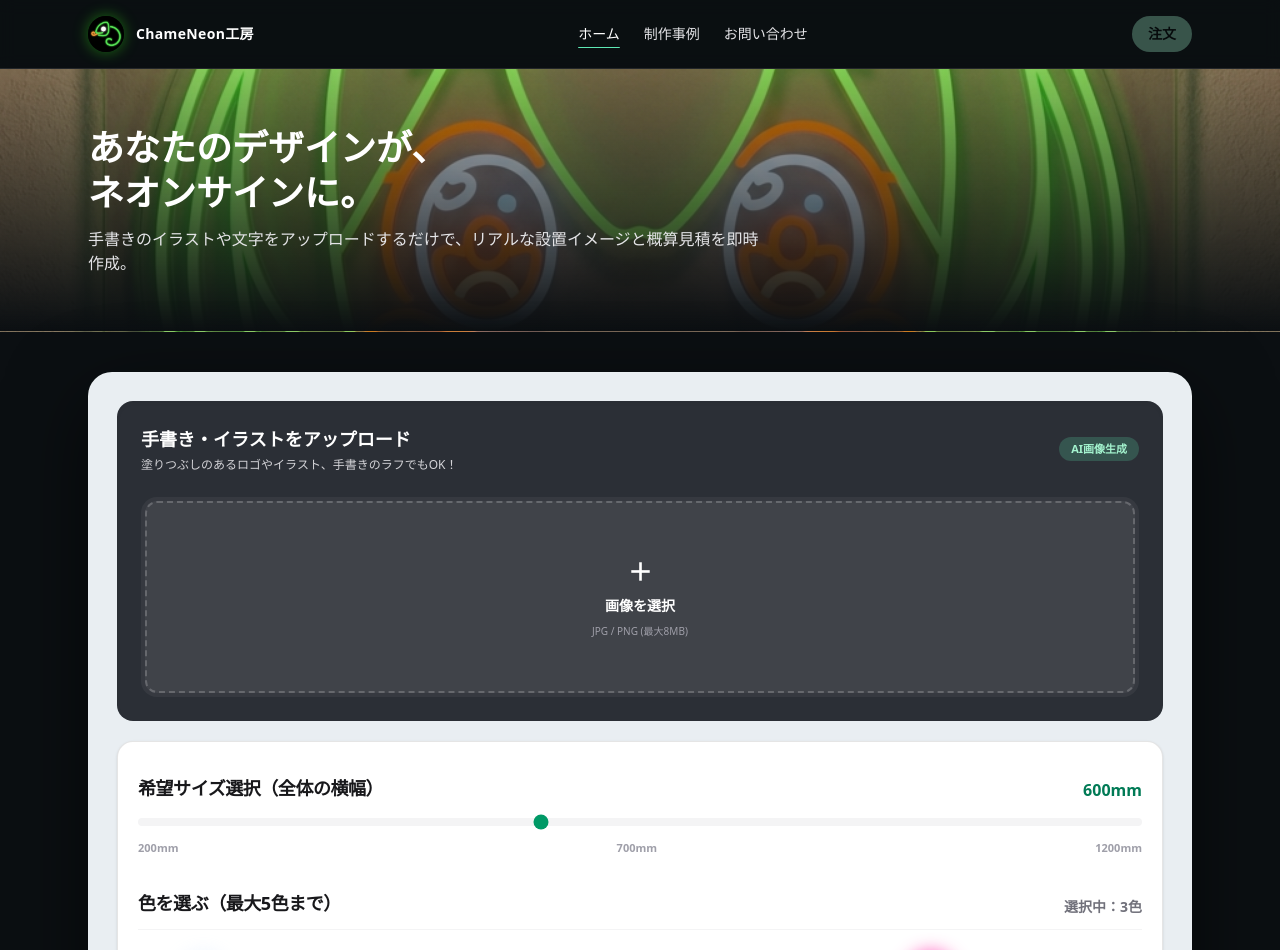
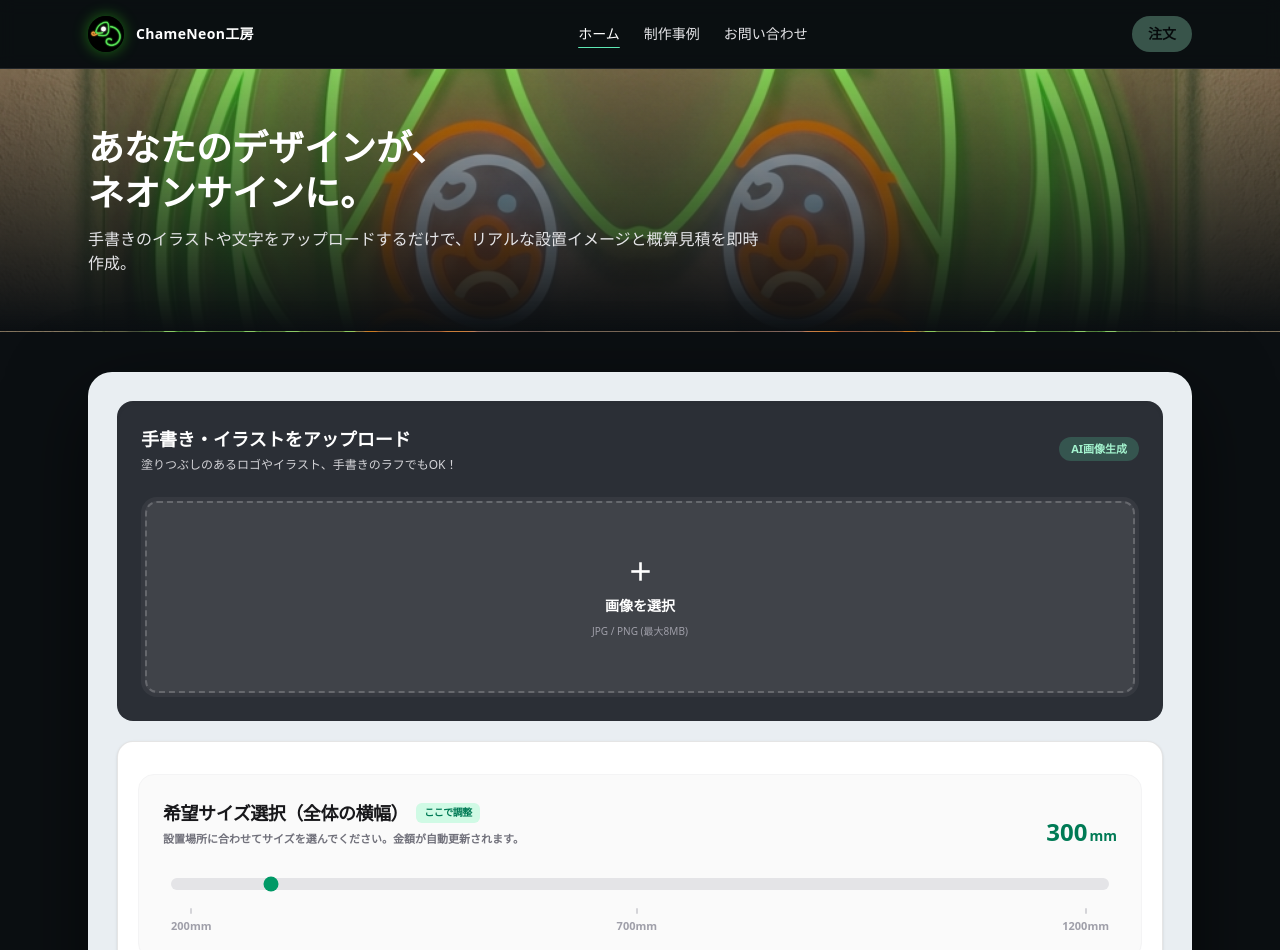
Before and after one commit to henoheno-mohe/ai-sign-generator, a Next.js app in the folder neon-sign-maker/: page / in a window 1280 px wide. Shown: the top 950 px of the page. Built offline with nearby package versions, Linux system fonts and the light colour scheme.

Commit message:
style: enhance size slider UI and update default width to 300mm

```diff
--- a/neon-sign-maker/src/app/studio/studio-client-v2.tsx
+++ b/neon-sign-maker/src/app/studio/studio-client-v2.tsx
@@ -13,7 +13,7 @@ import { getBaseItemUrl } from "@/lib/baseItems";
 
 export default function StudioClientV2() {
   const [sketchDataUrl, setSketchDataUrl] = React.useState<string | null>(null);
-  const [widthMm, setWidthMm] = React.useState<number>(600);
+  const [widthMm, setWidthMm] = React.useState<number>(300);
 
   const [selectedColors, setSelectedColors] = React.useState<NeonColor[]>([
     NEON_PALETTE_14[0],
@@ -304,13 +304,22 @@ export default function StudioClientV2() {
             <div className="mt-5 rounded-2xl border border-black/10 bg-white px-5 py-8 shadow-sm">
               <div className="space-y-8">
                 {/* Size slider */}
+                <div className="rounded-2xl bg-zinc-50 border border-zinc-100 p-6 transition-all hover:border-emerald-200">
+                  <div className="flex items-end justify-between gap-4">
                     <div>
-                  <div className="flex items-end justify-between gap-4">
-                    <p className="text-lg font-extrabold text-zinc-900 tracking-tight">希望サイズ選択（全体の横幅）</p>
-                    <p className="text-base font-bold text-emerald-700">{Math.round(widthMm)}mm</p>
+                      <p className="text-lg font-extrabold text-zinc-900 tracking-tight flex items-center gap-2">
+                        希望サイズ選択（全体の横幅）
+                        <span className="inline-block px-2 py-0.5 rounded-md bg-emerald-100 text-[10px] font-black text-emerald-700 animate-pulse">
+                          ここで調整
+                        </span>
+                      </p>
+                      <p className="mt-1 text-[11px] text-zinc-500 font-bold">設置場所に合わせてサイズを選んでください。金額が自動更新されます。</p>
                     </div>
+                    <p className="text-2xl font-black text-emerald-700 tabular-nums">{Math.round(widthMm)}<span className="text-sm ml-0.5">mm</span></p>
+                  </div>
+                  <div className="relative mt-6 px-2">
                     <input
-                    className="mt-4 w-full accent-emerald-600 h-2 bg-zinc-100 rounded-lg appearance-none cursor-pointer"
+                      className="w-full accent-emerald-600 h-3 bg-zinc-200 rounded-lg appearance-none cursor-pointer"
                       type="range"
                       min={200}
                       max={1200}
@@ -321,10 +330,20 @@ export default function StudioClientV2() {
                         setWidthMm(Number(e.target.value));
                       }}
                     />
-                  <div className="mt-2 flex justify-between text-[11px] text-zinc-400 font-bold">
-                    <span>200mm</span>
-                    <span>700mm</span>
-                    <span>1200mm</span>
+                    <div className="mt-3 flex justify-between text-[11px] text-zinc-400 font-bold">
+                      <span className="flex flex-col items-center gap-1">
+                        <span className="h-1.5 w-0.5 bg-zinc-300 rounded-full" />
+                        200mm
+                      </span>
+                      <span className="flex flex-col items-center gap-1">
+                        <span className="h-1.5 w-0.5 bg-zinc-300 rounded-full" />
+                        700mm
+                      </span>
+                      <span className="flex flex-col items-center gap-1">
+                        <span className="h-1.5 w-0.5 bg-zinc-300 rounded-full" />
+                        1200mm
+                      </span>
+                    </div>
                   </div>
                 </div>
 
```
Lines whose indentation alone changed are shown as unchanged.
